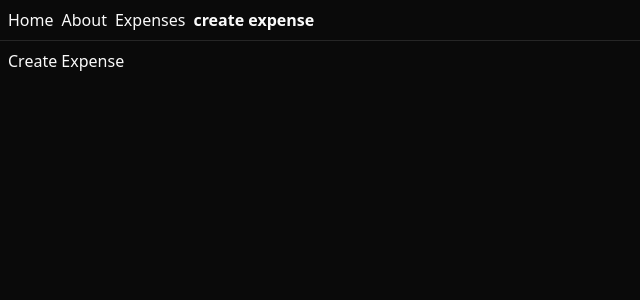
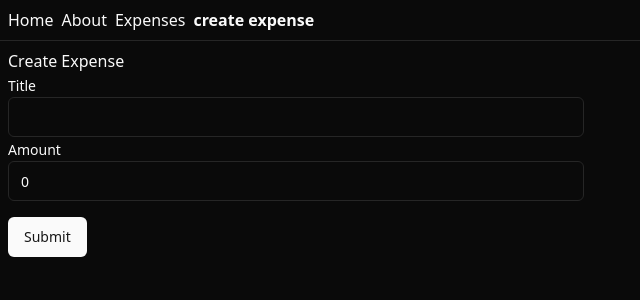
Before and after one commit to Yash-op7/modern-tech-expense-tracker-project, a React (Vite) app in the folder frontend/: page /create-expense in a window 1280 px wide. Shown: the top 300 px of the page, without its empty margins (0-640 px from the left). Built offline with nearby package versions, Linux system fonts and the light colour scheme; what hono would draw is missing.

Commit message:
Create new expense form complete using tanstack form

```diff
--- a/frontend/package.json
+++ b/frontend/package.json
@@ -12,11 +12,13 @@
   "dependencies": {
     "@radix-ui/react-label": "^2.0.2",
     "@radix-ui/react-slot": "^1.0.2",
+    "@tanstack/react-form": "^0.21.0",
     "@tanstack/react-query": "^5.45.1",
     "@tanstack/react-router": "^1.38.1",
     "@tanstack/router-vite-plugin": "^1.39.1",
     "class-variance-authority": "^0.7.0",
     "clsx": "^2.1.1",
+    "i": "^0.3.7",
     "lucide-react": "^0.395.0",
     "react": "^18.2.0",
     "react-dom": "^18.2.0",
--- a/frontend/src/routes/create-expense.tsx
+++ b/frontend/src/routes/create-expense.tsx
@@ -1,9 +1,86 @@
 import { createFileRoute } from '@tanstack/react-router'
+import { Label } from "@/components/ui/label"
+import { Input } from '@/components/ui/input'
+import { Button } from '@/components/ui/button'
 
-export const Route = createFileRoute ("/create-expense")({
+import { useForm } from '@tanstack/react-form'
+import type { FieldApi } from '@tanstack/react-form'
+
+export const Route = createFileRoute("/create-expense")({
   component: CreateExpense,
 })
 
 function CreateExpense() {
-  return <div className="p-2">Create Expense</div>
+  const form = useForm({
+    defaultValues: {
+      title: '',
+      amount: 0
+    },
+    onSubmit: async ({ value }) => {
+      console.log(value)
+    }
+  })
+
+  return (<div className="p-2">
+    <h2>Create Expense</h2>
+    {/* <form.Provider> */}
+      <form
+        className='max-w-xl w-full'
+        onSubmit={(e) => {
+          e.preventDefault()
+          e.stopPropagation()
+          void form.handleSubmit()
+        }}
+      >
+        <form.Field
+          name="title"
+          children={(field) => (
+          <>
+            <Label htmlFor={field.name}>Title</Label>
+            <Input
+              id={field.name}
+              name={field.name}
+              value={field.state.value}
+              onBlur={field.handleBlur}
+              onChange={(e) => field.handleChange(e.target.value)}
+            />
+            {field.state.meta.touchedErrors ? (
+              <em>{field.state.meta.touchedErrors}</em>
+            ) : null}
+          </>
+        )}
+        />
+        <form.Field
+          name="amount"
+          children={(field) => (
+          <>
+            <Label htmlFor={field.name}>Amount</Label>
+            <Input
+              id={field.name}
+              name={field.name}
+              value={field.state.value}
+              type="number"
+              onBlur={field.handleBlur}
+              onChange={(e) => field.handleChange(Number(e.target.value))}
+            />
+            {field.state.meta.touchedErrors ? (
+              <em>{field.state.meta.touchedErrors}</em>
+            ) : null}
+          </>
+        )}
+        />
+        <form.Subscribe
+            selector={(state) => [state.canSubmit, state.isSubmitting]}
+            children={([canSubmit, isSubmitting]) => (      // ! this will make the submit button unclickable untile the the onSubmit function in CreateExpense doesn't finish execution so that the form isn't submitted multiple times while the first time is being written to the db
+              <Button className='mt-4' type='submit' disabled={!canSubmit}>
+                {isSubmitting ? '...' : 'Submit'}
+              </Button>
+            )}
+          />
+
+        {/* <Button className='mt-4' type='submit'>Create Expense</Button> */}
+      </form>
+    {/* </form.Provider> */}
+  </div>
+  );
 }
```
Also changed, not shown: 1 other file (tests, documents, lock files or other folders).
